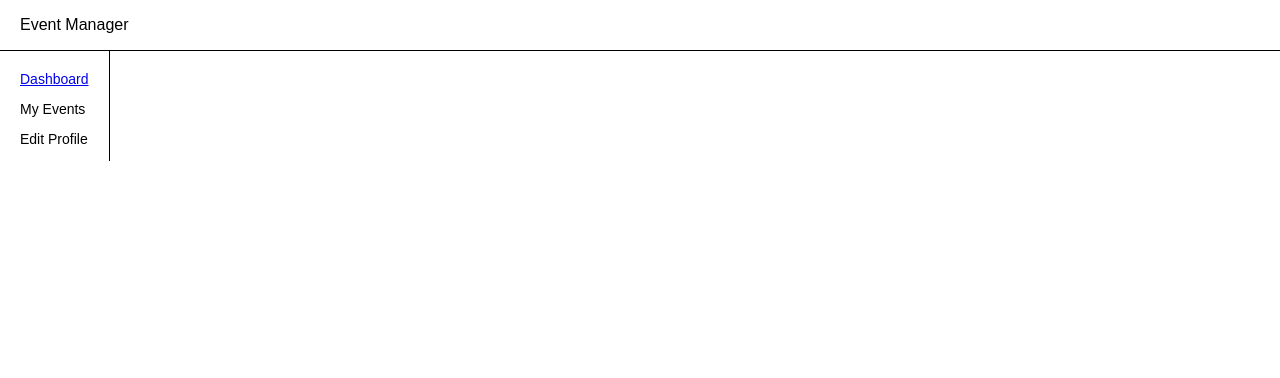
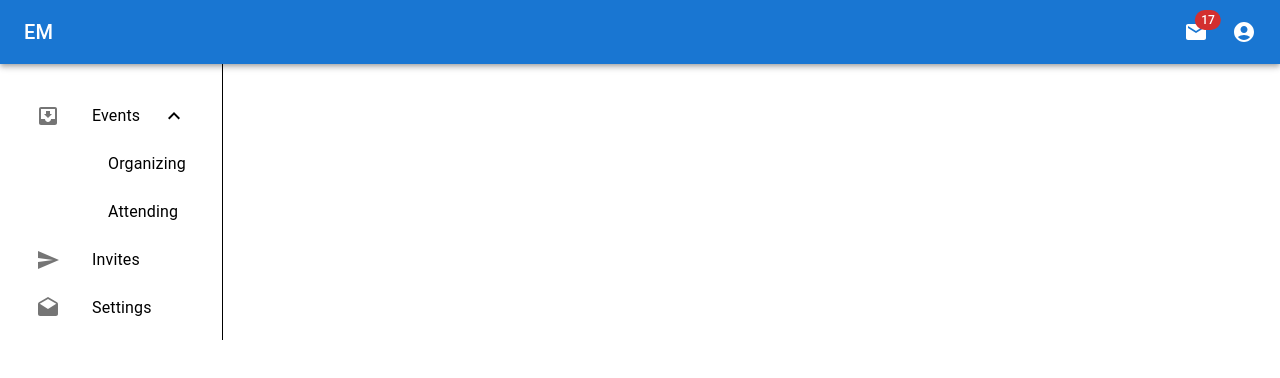
Before and after one commit to gueronlj/Event-Managaer, a Next.js app: page /1/attending in a window 1280 px wide. Shown: the top 378 px of the page. Built offline with nearby package versions, Linux system fonts and the light colour scheme; no server answers.

Commit message:
new side menu

```diff
--- a/components/EventCard/EventCard.js
+++ b/components/EventCard/EventCard.js
@@ -1,6 +1,6 @@
 import styles from './eventcard.module.css'
 import ActionBar from '../ActionBar/ActionBar';
-import { useState } from 'react';
+import { useEffect, useState } from 'react';
 import Card from '@mui/material/Card';
 import CardHeader from '@mui/material/CardHeader';
 import CardContent from '@mui/material/CardContent';
@@ -10,12 +10,13 @@ import IconButton from '@mui/material/IconButton';
 import MoreHorizIcon from '@mui/icons-material/MoreHoriz';
 import ExpandMoreIcon from '@mui/icons-material/ExpandMore';
 import { styled } from '@mui/material/styles';
+import { parseISO, format } from 'date-fns';
+import { af } from 'date-fns/locale';
 
 const EventCard = ( { title, description, start, end, attendies }) => {
 
    const [showAttendies, setShowAttendies] = useState(false);
    const [expanded, setExpanded] = useState(false);
-
    // return(
    //    <div className={styles.card}>
    //       <ActionBar/>
@@ -54,6 +55,20 @@ const EventCard = ( { title, description, start, end, attendies }) => {
       setExpanded(!expanded);
    };
 
+   const beautifyDate = (iso) => {
+      const date = parseISO(iso);
+      console.log(date);
+      const pretty= format(date, "EEEE, M/d")
+      console.log(pretty);
+      return pretty;
+   }
+
+   const beautifyTime = (iso) => {
+      const time = parseISO(iso);
+      const pretty = format(time, "K:mm a")
+      return pretty;
+   }
+
    return (
       <div className={styles.card}>
          <Card>
@@ -63,8 +78,8 @@ const EventCard = ( { title, description, start, end, attendies }) => {
                      <MoreHorizIcon />
                   </IconButton>
                }
-               title={title}
-               subheader={start}>
+               title={`${title} - ${beautifyDate(start)}`}
+               subheader={`${beautifyTime(start)} - ${beautifyTime(end)}`}>
             </CardHeader>
             <CardContent>
                {description}
--- a/components/EventCard/eventcard.module.css
+++ b/components/EventCard/eventcard.module.css
@@ -1,6 +1,8 @@
 .card {
    margin: 1em;
-   width: 500px;
+   margin-left: 0px;
+   margin-right: 0px;
+   width: 600px;
 }
 
 .content{
--- /dev/null
+++ b/components/ListMenu/ListMenu.js
@@ -0,0 +1,67 @@
+import { useState } from 'react';
+import ListSubheader from '@mui/material/ListSubheader';
+import List from '@mui/material/List';
+import ListItemButton from '@mui/material/ListItemButton';
+import ListItemIcon from '@mui/material/ListItemIcon';
+import ListItemText from '@mui/material/ListItemText';
+import Collapse from '@mui/material/Collapse';
+import InboxIcon from '@mui/icons-material/MoveToInbox';
+import DraftsIcon from '@mui/icons-material/Drafts';
+import SendIcon from '@mui/icons-material/Send';
+import ExpandLess from '@mui/icons-material/ExpandLess';
+import ExpandMore from '@mui/icons-material/ExpandMore';
+import StarBorder from '@mui/icons-material/StarBorder';
+import { useRouter } from 'next/router';
+
+const ListMenu = () => {
+  const [open, setOpen] = useState(true);
+  const router = useRouter()
+
+  const handleClick = () => {
+    setOpen(!open);
+  };
+
+  return (
+    <List
+      sx={{ width: '100%', maxWidth: 360, bgcolor: 'background.paper' }}
+      component="nav"
+      aria-labelledby="nested-list-subheader">
+
+      <ListItemButton onClick={handleClick}>
+        <ListItemIcon>
+          <InboxIcon />
+        </ListItemIcon>
+        <ListItemText primary="Events" />
+        {open ? <ExpandLess /> : <ExpandMore />}
+      </ListItemButton>
+
+      <Collapse in={open} timeout="auto" unmountOnExit>
+         <List component="div" disablePadding>
+            <ListItemButton sx={{ pl: 11 }}>
+               <ListItemText primary="Organizing" onClick={() => {router.push('/lorens@gueron.com/organizing')}}/>
+            </ListItemButton>
+
+            <ListItemButton sx={{ pl: 11 }}>
+               <ListItemText primary="Attending" onClick={() => {router.push('/lorens@gueron.com/attending')}}/>
+            </ListItemButton>
+         </List>
+      </Collapse>
+
+      <ListItemButton>
+         <ListItemIcon>
+               <SendIcon />
+         </ListItemIcon>
+         <ListItemText primary="Invites" />
+      </ListItemButton>
+
+      <ListItemButton>
+         <ListItemIcon>
+            <DraftsIcon />
+         </ListItemIcon>
+         <ListItemText primary="Settings" />
+      </ListItemButton>
+    </List>
+  );
+}
+
+export default ListMenu;
--- /dev/null
+++ b/components/header/muiHeader.js
@@ -0,0 +1,168 @@
+import * as React from "react";
+import { styled, alpha } from "@mui/material/styles";
+import AppBar from "@mui/material/AppBar";
+import Box from "@mui/material/Box";
+import Toolbar from "@mui/material/Toolbar";
+import IconButton from "@mui/material/IconButton";
+import Typography from "@mui/material/Typography";
+import InputBase from "@mui/material/InputBase";
+import Badge from "@mui/material/Badge";
+import MenuItem from "@mui/material/MenuItem";
+import Menu from "@mui/material/Menu";
+import AccountCircle from "@mui/icons-material/AccountCircle";
+import MailIcon from "@mui/icons-material/Mail";
+import NotificationsIcon from "@mui/icons-material/Notifications";
+import MoreIcon from "@mui/icons-material/MoreVert";
+
+export default function PrimarySearchAppBar() {
+  const [anchorEl, setAnchorEl] = React.useState(null);
+  const [mobileMoreAnchorEl, setMobileMoreAnchorEl] = React.useState(null);
+
+  const isMenuOpen = Boolean(anchorEl);
+  const isMobileMenuOpen = Boolean(mobileMoreAnchorEl);
+
+  const handleProfileMenuOpen = (event) => {
+    setAnchorEl(event.currentTarget);
+  };
+
+  const handleMobileMenuClose = () => {
+    setMobileMoreAnchorEl(null);
+  };
+
+  const handleMenuClose = () => {
+    setAnchorEl(null);
+    handleMobileMenuClose();
+  };
+
+  const handleMobileMenuOpen = (event) => {
+    setMobileMoreAnchorEl(event.currentTarget);
+  };
+
+  const menuId = "primary-search-account-menu";
+  const renderMenu = (
+    <Menu
+      anchorEl={anchorEl}
+      anchorOrigin={{
+        vertical: "top",
+        horizontal: "right"
+      }}
+      id={menuId}
+      keepMounted
+      transformOrigin={{
+        vertical: "top",
+        horizontal: "right"
+      }}
+      open={isMenuOpen}
+      onClose={handleMenuClose}
+    >
+      <MenuItem onClick={handleMenuClose}>Profile</MenuItem>
+      <MenuItem onClick={handleMenuClose}>Logout</MenuItem>
+    </Menu>
+  );
+
+  const mobileMenuId = "primary-search-account-menu-mobile";
+  const renderMobileMenu = (
+    <Menu
+      anchorEl={mobileMoreAnchorEl}
+      anchorOrigin={{
+        vertical: "top",
+        horizontal: "right"
+      }}
+      id={mobileMenuId}
+      keepMounted
+      transformOrigin={{
+        vertical: "top",
+        horizontal: "right"
+      }}
+      open={isMobileMenuOpen}
+      onClose={handleMobileMenuClose}
+    >
+      <MenuItem>
+        <IconButton size="large" aria-label="show 4 new mails" color="inherit">
+          <Badge badgeContent={4} color="error">
+            <MailIcon />
+          </Badge>
+        </IconButton>
+        <p>Messages</p>
+      </MenuItem>
+      <MenuItem>
+        <IconButton
+          size="large"
+          aria-label="show 17 new notifications"
+          color="inherit"
+        >
+          <Badge badgeContent={17} color="error">
+            <NotificationsIcon />
+          </Badge>
+        </IconButton>
+        <p>Notifications</p>
+      </MenuItem>
+      <MenuItem onClick={handleProfileMenuOpen}>
+        <IconButton
+          size="large"
+          aria-label="account of current user"
+          aria-controls="primary-search-account-menu"
+          aria-haspopup="true"
+          color="inherit"
+        >
+          <AccountCircle />
+        </IconButton>
+        <p>Profile</p>
+      </MenuItem>
+    </Menu>
+  );
+
+  return (
+    <Box sx={{ flexGrow: 1 }}>
+      <AppBar position="static">
+        <Toolbar>
+          <Typography
+            variant="h6"
+            noWrap
+            component="div"
+            sx={{ display: { xs: "none", sm: "block" } }}
+          >
+            EM
+          </Typography>
+          <Box sx={{ flexGrow: 1 }} />
+          <Box sx={{ display: { xs: "none", md: "flex" } }}>
+            <IconButton
+              size="large"
+              aria-label="show 17 new notifications"
+              color="inherit"
+            >
+              <Badge badgeContent={17} color="error">
+                <MailIcon />
+              </Badge>
+            </IconButton>
+            <IconButton
+              size="large"
+              edge="end"
+              aria-label="account of current user"
+              aria-controls={menuId}
+              aria-haspopup="true"
+              onClick={handleProfileMenuOpen}
+              color="inherit"
+            >
+              <AccountCircle />
+            </IconButton>
+          </Box>
+          <Box sx={{ display: { xs: "flex", md: "none" } }}>
+            <IconButton
+              size="large"
+              aria-label="show more"
+              aria-controls={mobileMenuId}
+              aria-haspopup="true"
+              onClick={handleMobileMenuOpen}
+              color="inherit"
+            >
+              <MoreIcon />
+            </IconButton>
+          </Box>
+        </Toolbar>
+      </AppBar>
+      {renderMobileMenu}
+      {renderMenu}
+    </Box>
+  )
+}
--- a/components/layout.js
+++ b/components/layout.js
@@ -1,5 +1,5 @@
 import styles from './layout.module.css'
-import Header from './header/header.js'
+import Header from './header/muiHeader.js'
 import SideMenu from './sidemenu/SideMenu'
 
 export default function Layout( { children } ) {
--- a/components/sidemenu/SideMenu.js
+++ b/components/sidemenu/SideMenu.js
@@ -1,15 +1,21 @@
 import {useState, useEffect} from 'react';
 import styles from './sidemenu.module.css'
 import Link from 'next/link';
+import ListMenu from '../ListMenu/ListMenu';
 
 const SideMenu = () => {
+   // return (
+   //    <div className = {styles.SideMenu}>
+   //       <ul>
+   //          <li> <Link href={`/dashboard`}>Dashboard</Link></li>
+   //          <li>My Events</li>
+   //          <li>Edit Profile</li>
+   //       </ul>
+   //    </div>
+   // )
    return (
       <div className = {styles.SideMenu}>
-         <ul>
-            <li> <Link href={`/dashboard`}>Dashboard</Link></li>
-            <li>My Events</li>
-            <li>Edit Profile</li>
-         </ul>
+         <ListMenu />
       </div>
    )
 }
--- a/package.json
+++ b/package.json
@@ -16,6 +16,7 @@
     "@mui/styled-engine-sc": "^5.12.0",
     "@prisma/client": "^4.15.0",
     "axios": "^1.4.0",
+    "date-fns": "^2.30.0",
     "eslint": "8.42.0",
     "eslint-config-next": "13.4.5",
     "firebase": "^9.22.2",
--- a/pages/index.js
+++ b/pages/index.js
@@ -19,7 +19,7 @@ const MyApp = ({Component, pagePROPS}) => {
 
    useEffect(() => {
       //Attatch Firebase authentication Observer
-      const auth = getAuth()
+      const auth = getAuth(app)
       const user = auth.currentUser
          if (user) {
             router.push('/dashboard')
```
Also changed, not shown: 1 other file (tests, documents, lock files or other folders).
